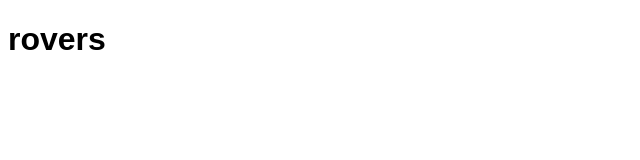
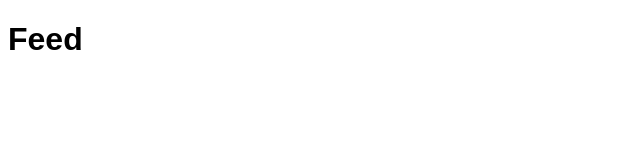
Before and after one commit to SebastianHGonzalez/mars-explorers, a React (Create React App) app: page / in a window 1280 px wide. Before the commit this address led to /#/rovers. Shown: the top 160 px of the page, without its empty margins (0-640 px from the left). Built offline with nearby package versions, Linux system fonts and the light colour scheme.

Commit message:
Adds feed page

```diff
--- /dev/null
+++ b/src/mars-explorer/pages/feed/index.jsx
@@ -0,0 +1,5 @@
+import React from "react";
+
+const Feed = () => <h1>Feed</h1>;
+
+export default Feed;
--- a/src/mars-explorer/routes.jsx
+++ b/src/mars-explorer/routes.jsx
@@ -1,19 +1,25 @@
 import React from "react";
-import {HashRouter as Router, Switch, Route } from "react-router-dom";
+import { HashRouter as Router, Switch, Route } from "react-router-dom";
 
 import RoverProfilePage from "mars-explorer/pages/rover-profile";
 import RoversPage from "mars-explorer/pages/rovers";
 import AboutPage from "mars-explorer/pages/about";
+import FeedPage from "mars-explorer/pages/feed";
 import NotFound from "mars-explorer/pages/not-found";
 
-const MarsExplorerRoutes = () =>
-<Router>
+const MarsExplorerRoutes = () => (
+  <Router>
     <Switch>
-        <Route path="/rovers/:id" component={RoverProfilePage} />
-        <Route path="/rovers" component={RoversPage}/>
-        <Route path="/about" component={AboutPage} />
-        <Route path="/" render={() => <NotFound redirectTo="/rovers" afterSeconds={5} />}/>
+      <Route path="/rovers/:id" component={RoverProfilePage} />
+      <Route path="/rovers" component={RoversPage} />
+      <Route path="/about" component={AboutPage} />
+      <Route exact path="/" component={FeedPage} />
+      <Route
+        path="/"
+        render={() => <NotFound redirectTo="/" afterSeconds={5} />}
+      />
     </Switch>
-</Router>
+  </Router>
+);
 
 export default MarsExplorerRoutes;
```
